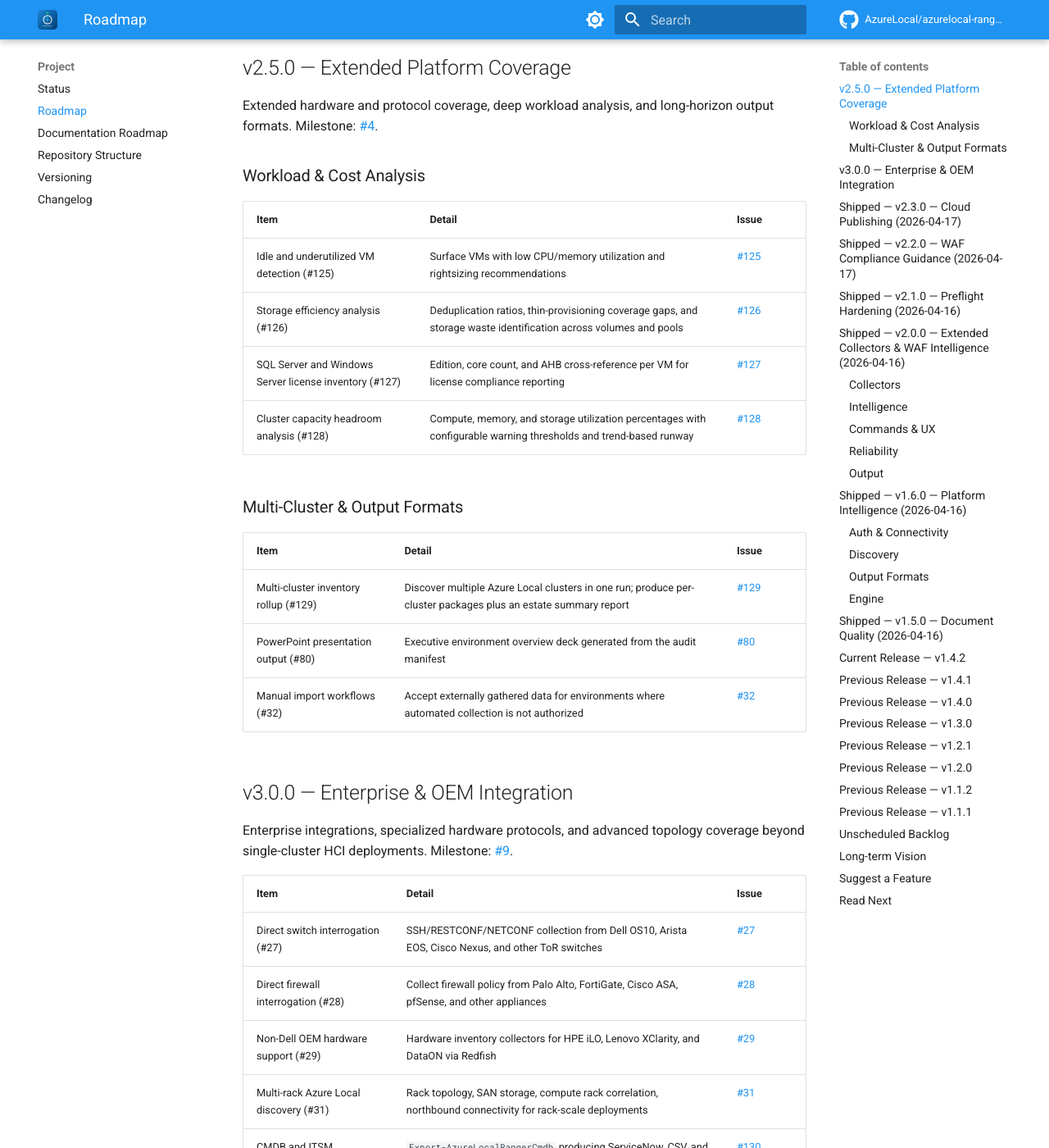
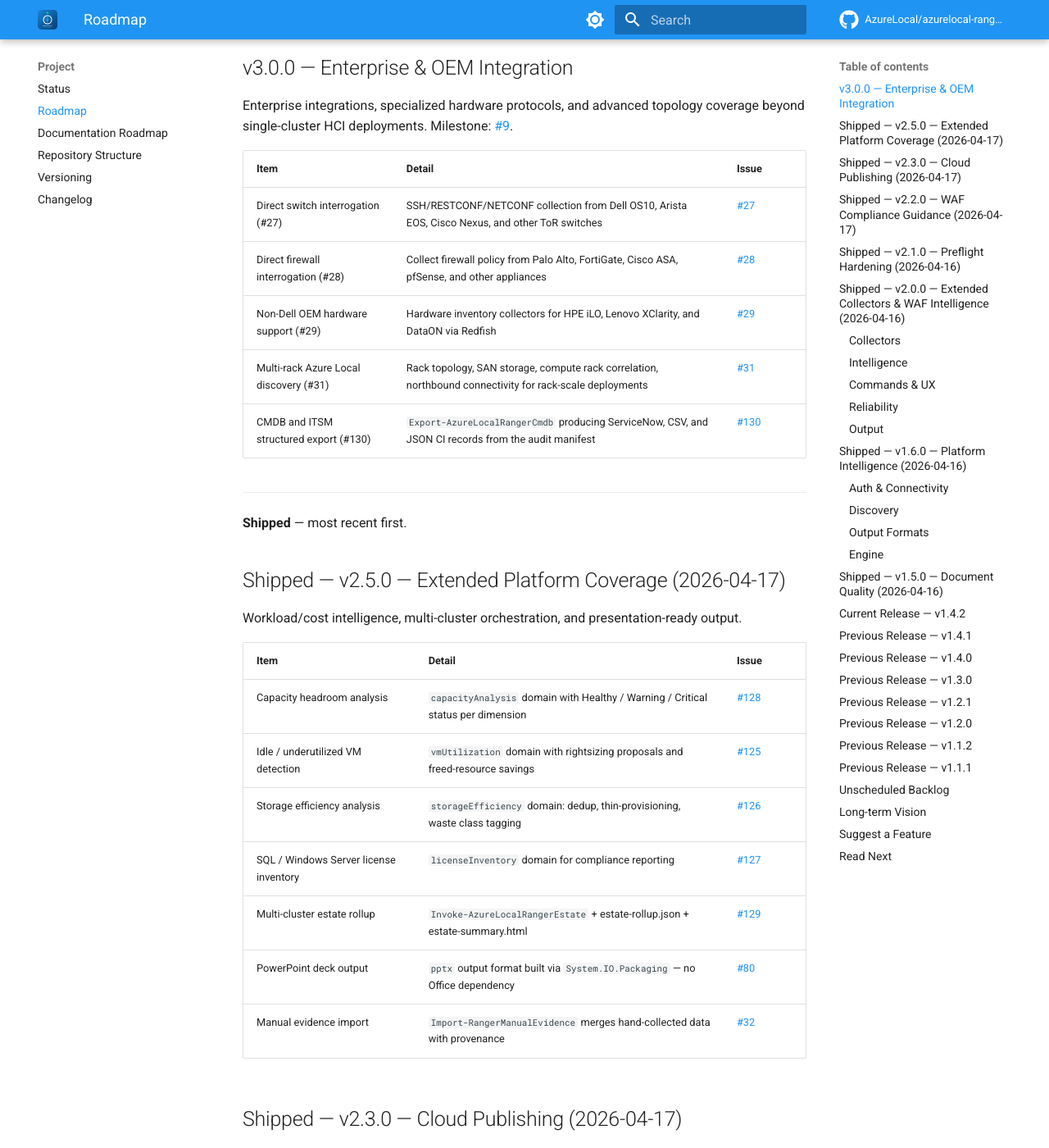
Before and after one commit to AzureLocal/azurelocal-ranger, an MkDocs documentation site: the page built from docs/project/roadmap.md, in a window 1280 px wide and 1400 px high, scrolled down 472 px. Shown: the whole window at 82% size. Built offline with MkDocs 1.6.1 and Material for MkDocs 9.7.7, drawn with Linux system fonts in a browser that asks for light colours; comment, search, counter and statistics services are not loaded.

Commit message:
feat(v2.5.0): Extended Platform Coverage
Capacity headroom analyzer with per-node + cluster vCPU/memory/storage
status (#128). Idle + underutilized VM detection with rightsizing proposals
(#125). Storage efficiency analyzer surfacing dedup, thin-provisioning
coverage, and waste class (#126). SQL + Windows Server license inventory
for compliance reporting (#127). Invoke-AzureLocalRangerEstate multi-cluster
rollup with estate-summary.html + powerbi/estate-clusters.csv (#129). PPTX
output format built via System.IO.Packaging, no Office dependency (#80).
Import-RangerManualEvidence merges hand-collected evidence into an existing
manifest with provenance labels (#32). 153/153 tests passing.

Co-Authored-By: Claude Opus 4.7 <noreply@anthropic.com>

```diff
--- a/docs/project/roadmap.md
+++ b/docs/project/roadmap.md
@@ -11,27 +11,6 @@ Ranger supports two outcomes through one discovery engine:
 ---
 
 **Upcoming** — what's next, in ship order. Each milestone link has the full issue backlog; tables below surface the highlights.
-
-## v2.5.0 — Extended Platform Coverage
-
-Extended hardware and protocol coverage, deep workload analysis, and long-horizon output formats. Milestone: [#4](https://github.com/AzureLocal/azurelocal-ranger/milestone/4).
-
-### Workload & Cost Analysis
-
-| Item | Detail | Issue |
-| --- | --- | --- |
-| Idle and underutilized VM detection (#125) | Surface VMs with low CPU/memory utilization and rightsizing recommendations | [#125](https://github.com/AzureLocal/azurelocal-ranger/issues/125) |
-| Storage efficiency analysis (#126) | Deduplication ratios, thin-provisioning coverage gaps, and storage waste identification across volumes and pools | [#126](https://github.com/AzureLocal/azurelocal-ranger/issues/126) |
-| SQL Server and Windows Server license inventory (#127) | Edition, core count, and AHB cross-reference per VM for license compliance reporting | [#127](https://github.com/AzureLocal/azurelocal-ranger/issues/127) |
-| Cluster capacity headroom analysis (#128) | Compute, memory, and storage utilization percentages with configurable warning thresholds and trend-based runway | [#128](https://github.com/AzureLocal/azurelocal-ranger/issues/128) |
-
-### Multi-Cluster & Output Formats
-
-| Item | Detail | Issue |
-| --- | --- | --- |
-| Multi-cluster inventory rollup (#129) | Discover multiple Azure Local clusters in one run; produce per-cluster packages plus an estate summary report | [#129](https://github.com/AzureLocal/azurelocal-ranger/issues/129) |
-| PowerPoint presentation output (#80) | Executive environment overview deck generated from the audit manifest | [#80](https://github.com/AzureLocal/azurelocal-ranger/issues/80) |
-| Manual import workflows (#32) | Accept externally gathered data for environments where automated collection is not authorized | [#32](https://github.com/AzureLocal/azurelocal-ranger/issues/32) |
 
 ## v3.0.0 — Enterprise & OEM Integration
 
@@ -48,6 +27,20 @@ Enterprise integrations, specialized hardware protocols, and advanced topology c
 ---
 
 **Shipped** — most recent first.
+
+## Shipped — v2.5.0 — Extended Platform Coverage (2026-04-17)
+
+Workload/cost intelligence, multi-cluster orchestration, and presentation-ready output.
+
+| Item | Detail | Issue |
+| --- | --- | --- |
+| Capacity headroom analysis | `capacityAnalysis` domain with Healthy / Warning / Critical status per dimension | [#128](https://github.com/AzureLocal/azurelocal-ranger/issues/128) |
+| Idle / underutilized VM detection | `vmUtilization` domain with rightsizing proposals and freed-resource savings | [#125](https://github.com/AzureLocal/azurelocal-ranger/issues/125) |
+| Storage efficiency analysis | `storageEfficiency` domain: dedup, thin-provisioning, waste class tagging | [#126](https://github.com/AzureLocal/azurelocal-ranger/issues/126) |
+| SQL / Windows Server license inventory | `licenseInventory` domain for compliance reporting | [#127](https://github.com/AzureLocal/azurelocal-ranger/issues/127) |
+| Multi-cluster estate rollup | `Invoke-AzureLocalRangerEstate` + estate-rollup.json + estate-summary.html | [#129](https://github.com/AzureLocal/azurelocal-ranger/issues/129) |
+| PowerPoint deck output | `pptx` output format built via `System.IO.Packaging` — no Office dependency | [#80](https://github.com/AzureLocal/azurelocal-ranger/issues/80) |
+| Manual evidence import | `Import-RangerManualEvidence` merges hand-collected data with provenance | [#32](https://github.com/AzureLocal/azurelocal-ranger/issues/32) |
 
 ## Shipped — v2.3.0 — Cloud Publishing (2026-04-17)
 
```
Also changed, not shown: CHANGELOG.md (+19 -0 lines), docs/index.md (+1 -1 lines), docs/project/changelog.md (+10 -0 lines), docs/project/status.md (+5 -1 lines), 11 other files.
